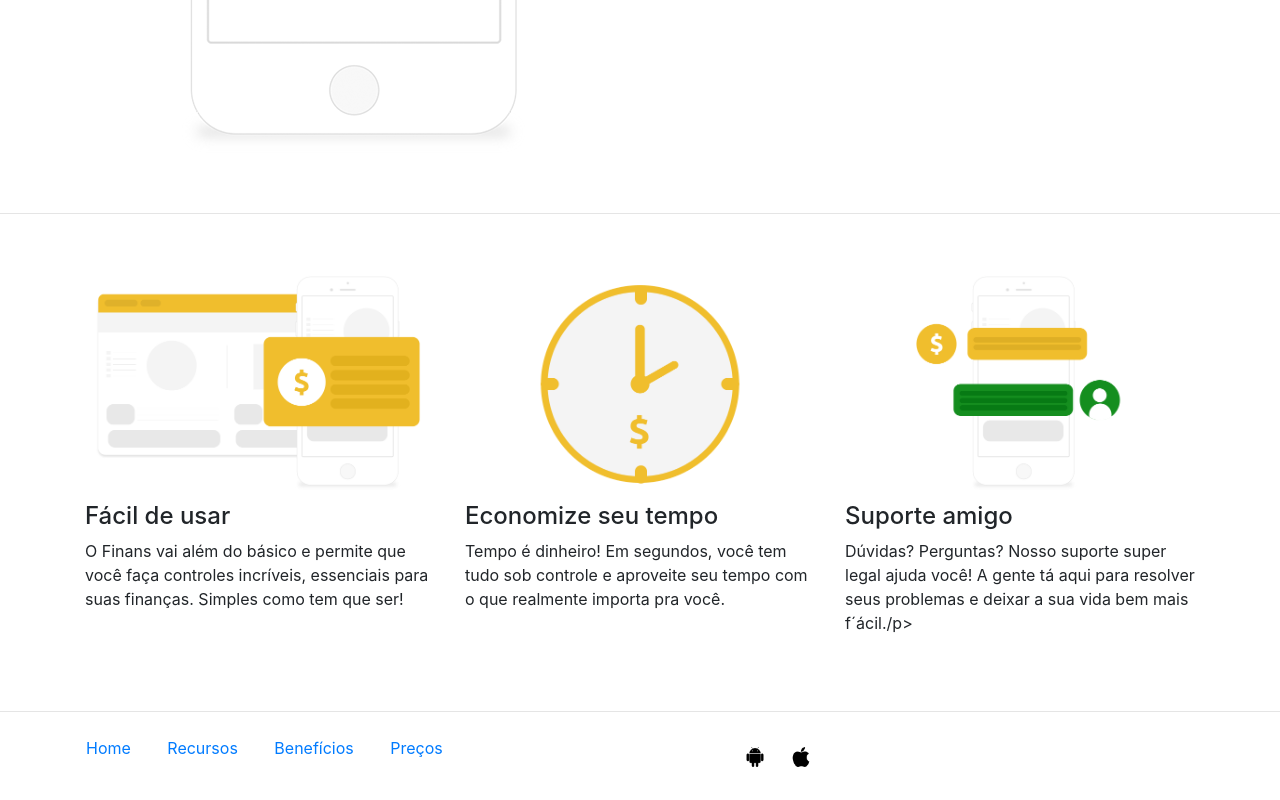
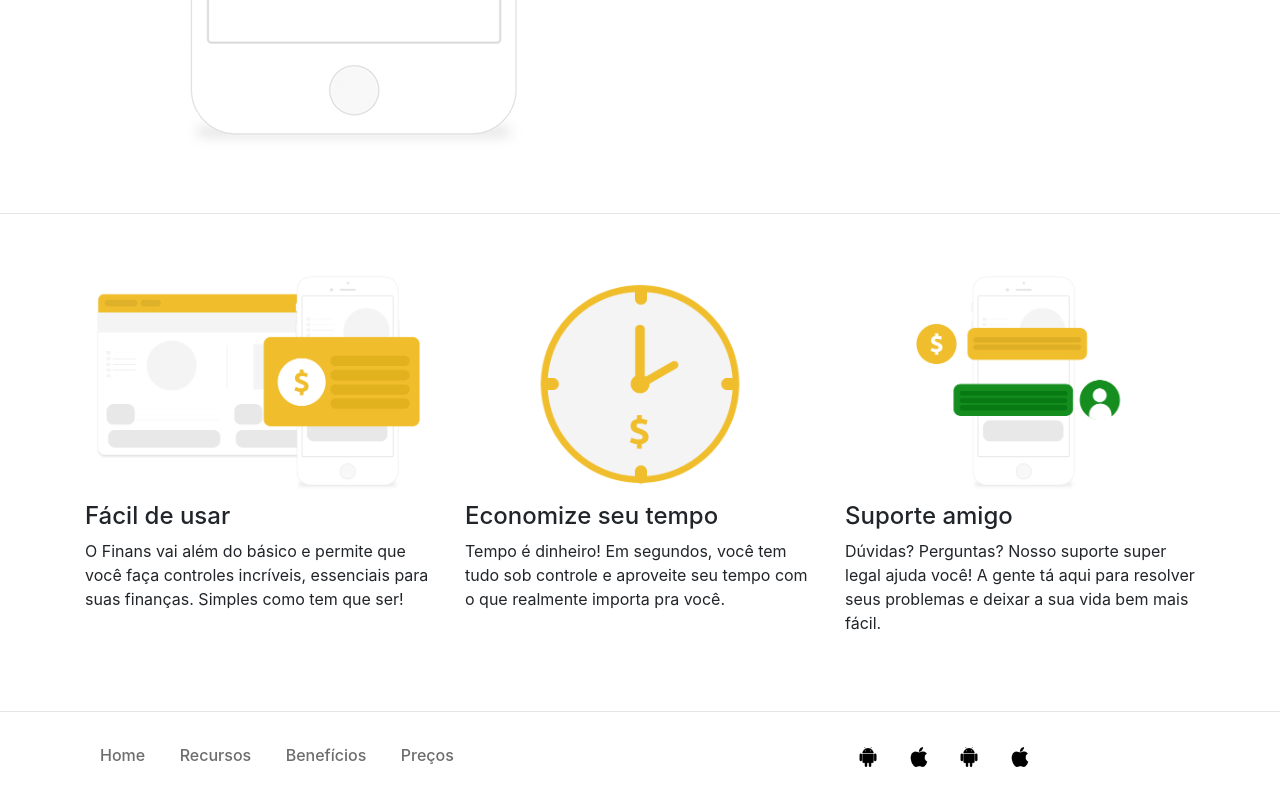
Before and after one commit to kalyCrys/finans, a plain HTML site: page index.html in a window 1280 px wide. Shown: the part 1640-2440 px from the top of the page. Drawn offline with nearby package versions, Linux system fonts and the light colour scheme.

Commit message:
config social-media

```diff
--- a/css/style.css
+++ b/css/style.css
@@ -1,8 +1,26 @@
-.box{
+.box {
     padding: 60px 0;
     border-bottom: 1px solid #e5e5e5;
 }
 
 footer p a {
-    margin: 1px 16px;
+    margin: 5px 15px;
+
 }
+
+#links a:hover{
+    text-decoration: none;
+    color: rgb(29, 29, 29);
+ }
+
+ #links a{
+    color: rgb(109, 109, 109);
+    font-weight: 500;
+ }
+
+
+@media (max-width: 960px) {
+    #social-media{
+        margin-top: 10px;
+    }
+}
--- a/index.html
+++ b/index.html
@@ -162,7 +162,7 @@
                     <img src="img/suporte.png" alt="" class="img-fluid mb-2">
                     <h4>Suporte amigo</h4>
                     <p>Dúvidas? Perguntas? Nosso suporte super legal ajuda você! A gente tá aqui para resolver seus
-                        problemas e deixar a sua vida bem mais f´ácil./p>
+                        problemas e deixar a sua vida bem mais fácil.</p>
                 </div>
                 <!-- FIM SUPORTE AMIGO-->
             </div>
@@ -172,14 +172,21 @@
 
     <footer class="mt-4 mb-4">
         <div class="container">
-            <div class="row">
-                <div class="col-md-8t"><p>
-                    <a href="">Home</a>
-                    <a href="">Recursos</a>
-                    <a href="">Benefícios</a>
-                    <a href="">Preços</a>
-                </p></div>
-                <div class="col-md-4 d-flex justify-content-end" >
+            <div class="row" >
+                <div id="links" class="col-md-8" style="align-self: center;">
+                    <a class="col-md-2" href="">Home</a>
+                    <a class="col-md-2"  href="">Recursos</a>
+                    <a class="col-md-2" href="">Benefícios</a>
+                    <a class="col-md-2" href="">Preços</a>
+                </div>
+                <div id="social-media" class="col-lg-4 col-sm-12 justify-content-end" >
+                    <a href="" class="btn ">
+                        <img src="icons/android.png" alt="Logotipo android" width=20 >
+                    </a>
+                    <a href="" class="btn">
+                        <img src="icons/apple.png" alt="Logotipo android" width=20 >
+
+                    </a>
                     <a href="" class="btn ">
                         <img src="icons/android.png" alt="Logotipo android" width=20 >
                     </a>
```
